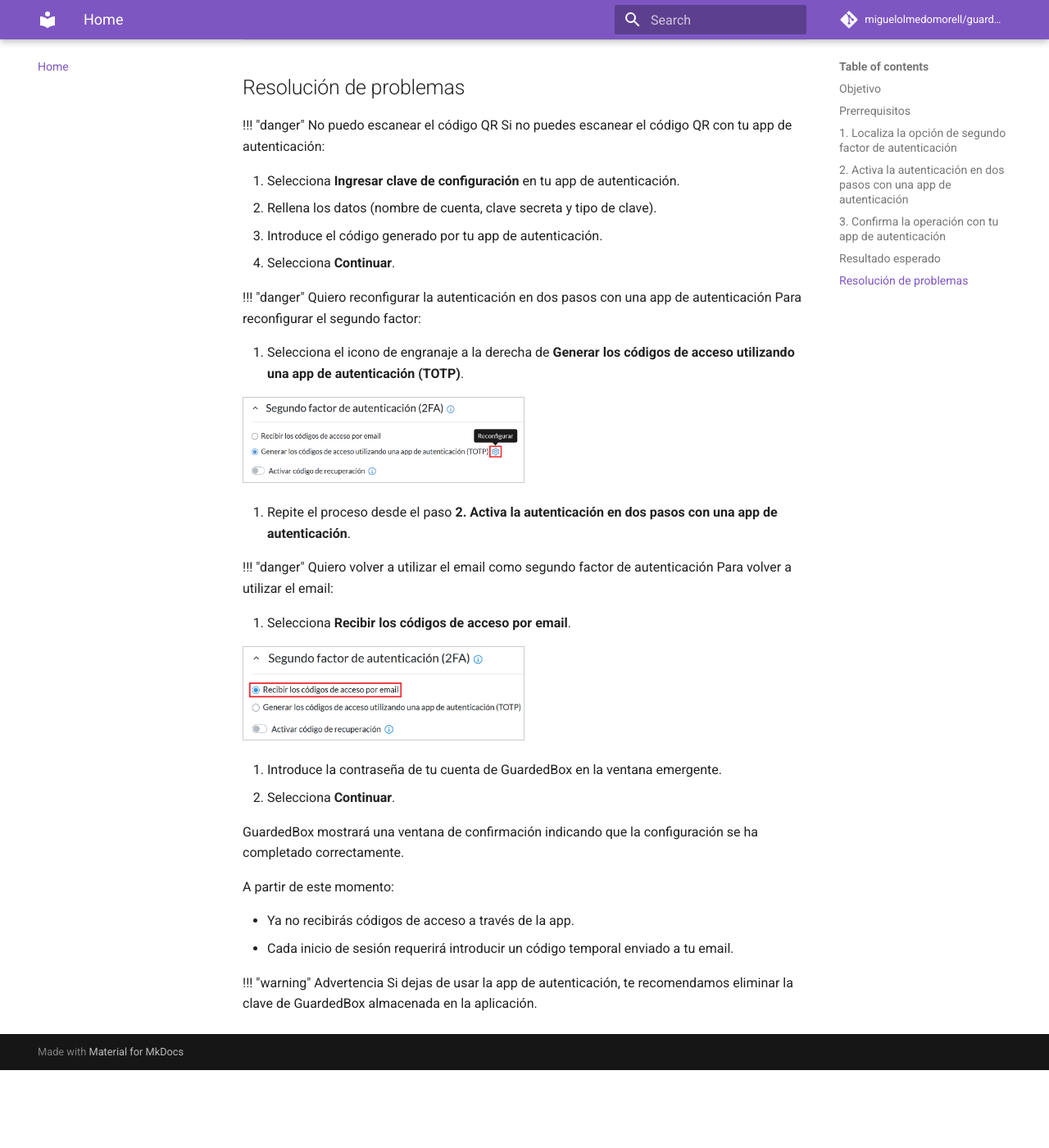
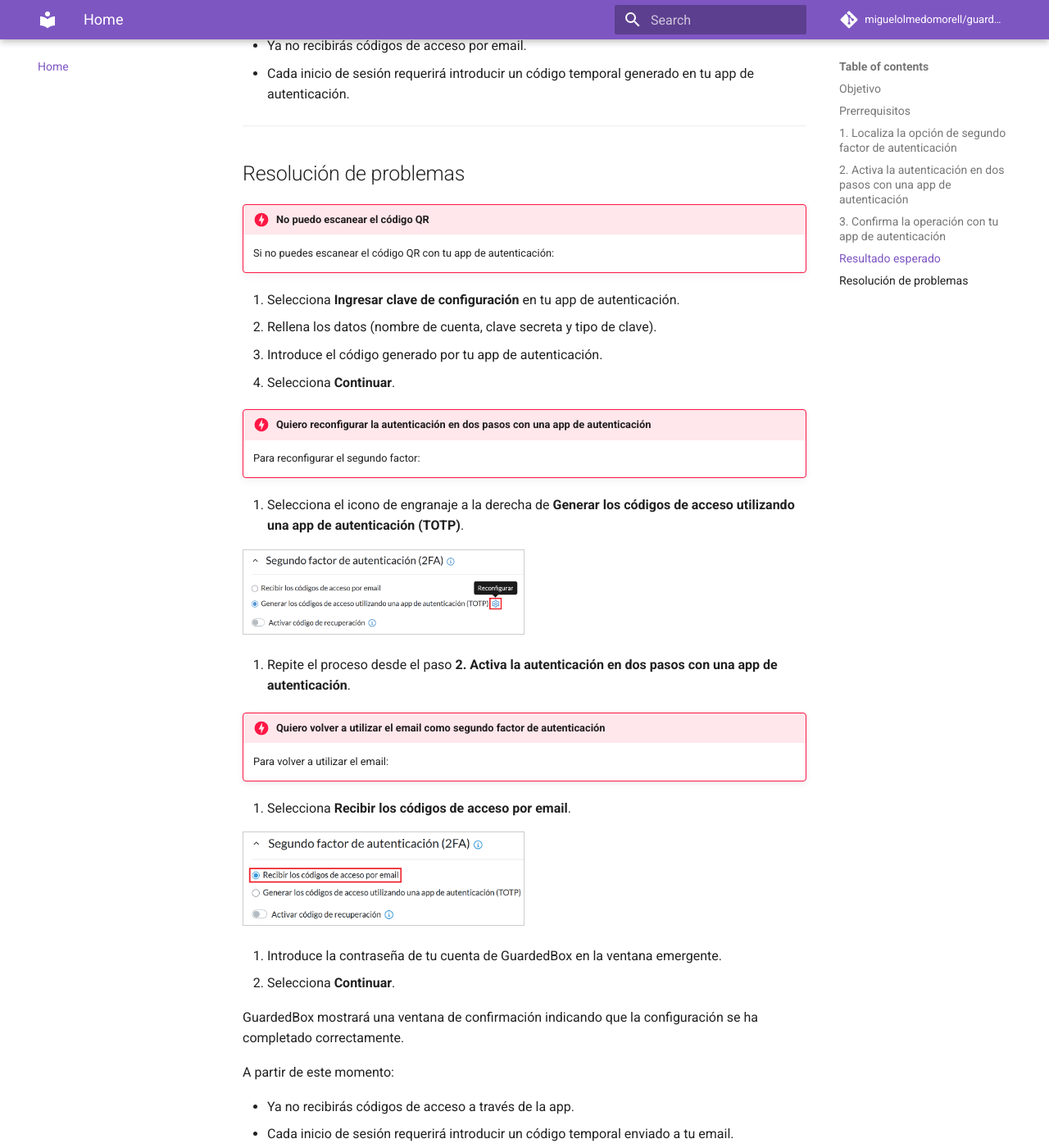
Before and after one commit to MiguelOlmedoMorell/guardedbox-test, an MkDocs documentation site: the page built from docs/index.md, in a window 1280 px wide and 1400 px high, scrolled down 3130 px. Shown: the whole window at 82% size. Built offline with MkDocs 1.6.1 and Material for MkDocs 9.7.7, drawn with Linux system fonts in a browser that asks for light colours; comment, search, counter and statistics services are not loaded; before the commit the page ends 4435 px from its top, so only the background shows below that; some of the changed text lies outside the part shown.

Commit message:
Corrections

```diff
--- a/docs/index.md
+++ b/docs/index.md
@@ -18,7 +18,7 @@ Este procedimiento no modifica tu contraseña ni tus secretos almacenados.
 Los TOTP, o *Time-based One-time Password*, son códigos numéricos temporales que cambian cada pocos segundos y se utilizan como segundo factor de autenticación para aumentar la seguridad.
 </details>
 
-!!! "warning" Advertencia
+!!! warning "Advertencia"
     Si pierdes el dispositivo que utilizas para la verificación en dos pasos, podrías quedarte sin acceso a tu cuenta. Para evitarlo, activa el código de recuperación y guárdalo en un lugar seguro.
 
 ---
@@ -44,7 +44,7 @@ Los TOTP, o *Time-based One-time Password*, son códigos numéricos temporales q
 
 <img src="images/confirmation.png" width="50%" style="border: 1px solid #ccc;" alt="Ventana de confirmación">
 
-!!! "tip" Consejo
+!!! tip "Consejo"
     Después de activar la autenticación con app, te recomendamos generar un código de recuperación.
 
 <img src="images/codigo-recuperacion.png" width="50%" style="border: 1px solid #ccc;" alt="Activar código de recuperación">
@@ -66,7 +66,7 @@ Un código de recuperación es un código de un solo uso que permite acceder a t
 
 <img src="images/codigo-qr.png" width="50%" style="border: 1px solid #ccc;" alt="Ventana de confirmación">
 
-!!! "warning" Advertencia
+!!! warning "Advertencia"
     El código generado por la app solo es válido durante unos segundos. Después se generará uno nuevo.
 
 ---
@@ -84,7 +84,7 @@ A partir de este momento:
 
 ## Resolución de problemas
 
-!!! "danger" No puedo escanear el código QR
+!!! danger "No puedo escanear el código QR"
     Si no puedes escanear el código QR con tu app de autenticación:
 
 1. Selecciona **Ingresar clave de configuración** en tu app de autenticación.
@@ -92,7 +92,7 @@ A partir de este momento:
 3. Introduce el código generado por tu app de autenticación.
 4. Selecciona **Continuar**.
 
-!!! "danger" Quiero reconfigurar la autenticación en dos pasos con una app de autenticación
+!!! danger "Quiero reconfigurar la autenticación en dos pasos con una app de autenticación"
     Para reconfigurar el segundo factor:
 
 1. Selecciona el icono de engranaje a la derecha de **Generar los códigos de acceso utilizando una app de autenticación (TOTP)**.
@@ -101,7 +101,7 @@ A partir de este momento:
 
 2. Repite el proceso desde el paso **2. Activa la autenticación en dos pasos con una app de autenticación**.
 
-!!! "danger" Quiero volver a utilizar el email como segundo factor de autenticación
+!!! danger "Quiero volver a utilizar el email como segundo factor de autenticación"
     Para volver a utilizar el email:
 
 1. Selecciona **Recibir los códigos de acceso por email**.
@@ -118,5 +118,5 @@ A partir de este momento:
 - Ya no recibirás códigos de acceso a través de la app.
 - Cada inicio de sesión requerirá introducir un código temporal enviado a tu email.
 
-!!! "warning" Advertencia
+!!! warning "Advertencia"
     Si dejas de usar la app de autenticación, te recomendamos eliminar la clave de GuardedBox almacenada en la aplicación.
```
Also changed, not shown: other parts of docs/index.md (+1 -1 lines).
